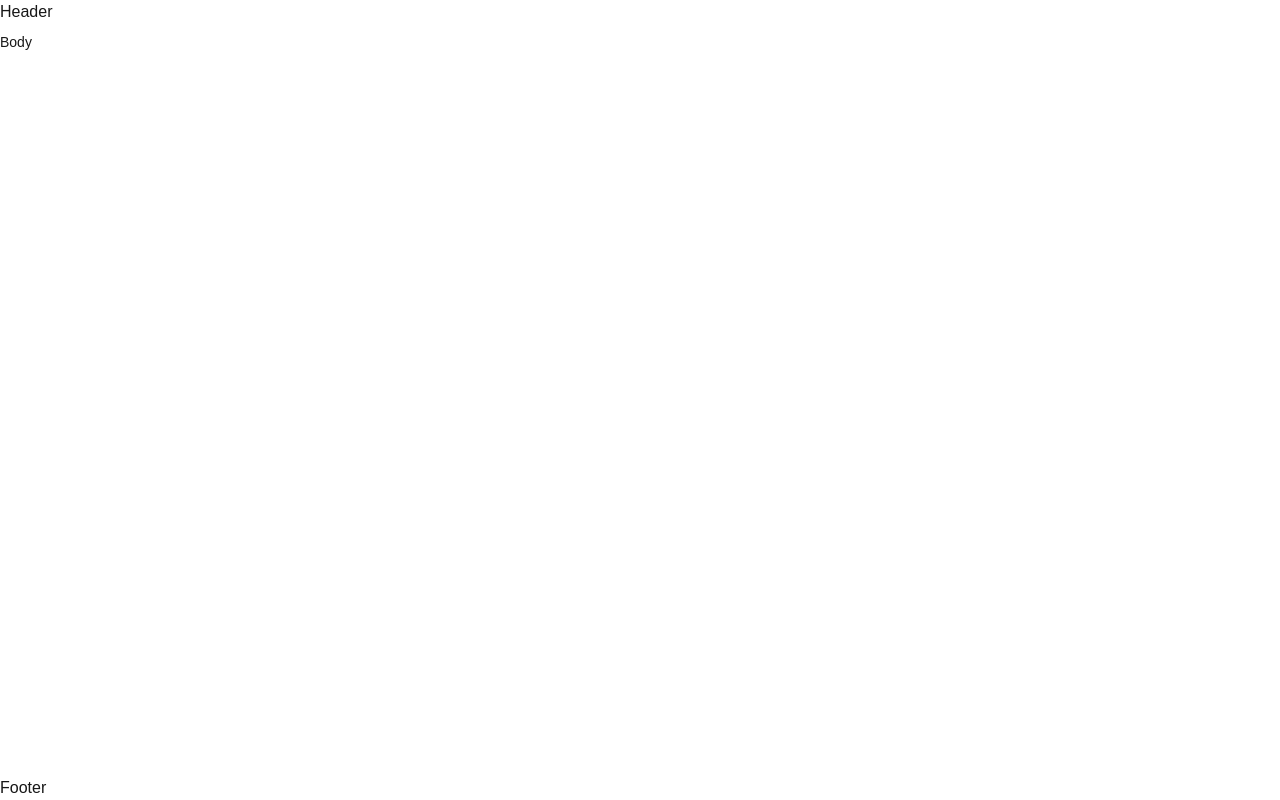
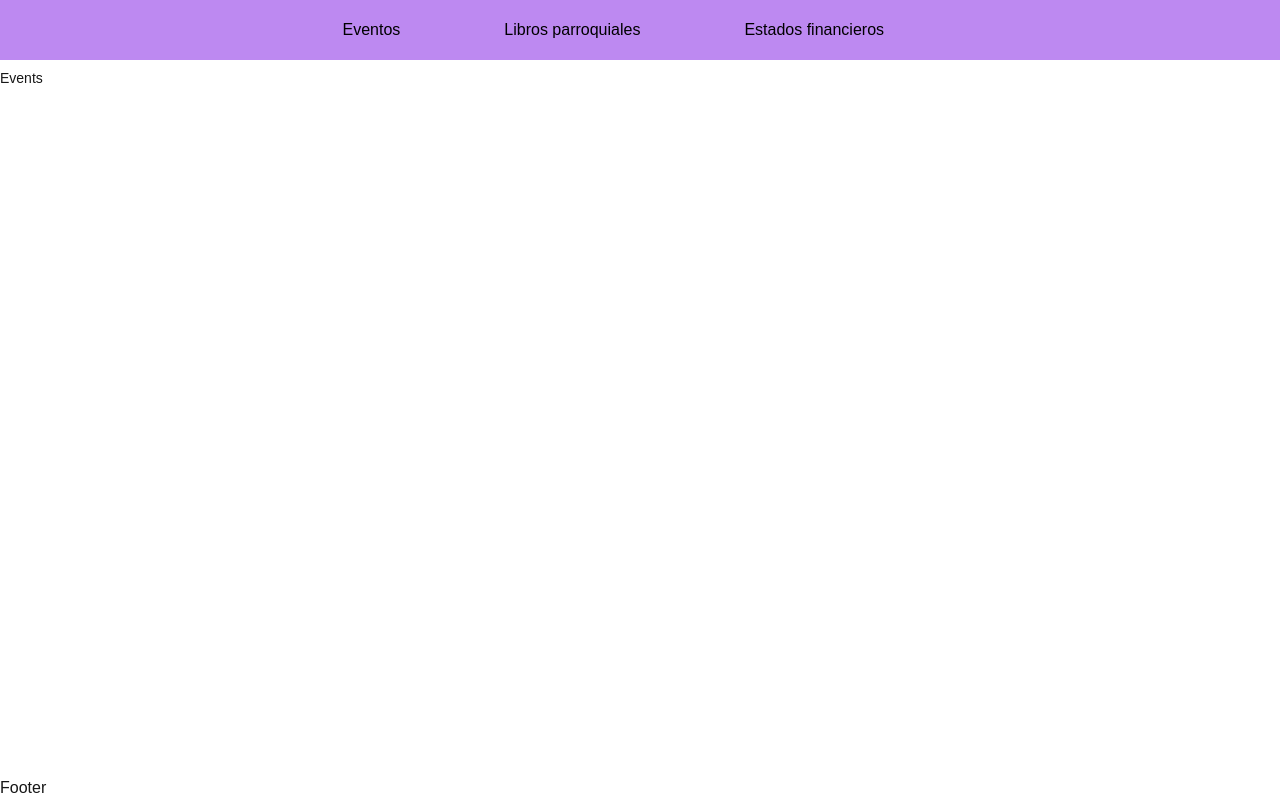
Before and after one commit to montanoo/frontend-church, a Next.js app: page / in a window 1280 px wide. Built offline with nearby package versions, Linux system fonts and the light colour scheme.

Commit message:
!Feat: Added code and folders for header main navigation bar

```diff
--- /dev/null
+++ b/src/app/books/page.tsx
@@ -0,0 +1,7 @@
+import React from 'react'
+
+export default function books() {
+  return (
+    <div className="breadcrumbs text-sm">books</div>
+  )
+}
--- /dev/null
+++ b/src/app/finances/page.tsx
@@ -0,0 +1,7 @@
+import React from 'react'
+
+export default function finances() {
+  return (
+    <div className="breadcrumbs text-sm">finances</div>
+  )
+}
--- a/src/app/page.tsx
+++ b/src/app/page.tsx
@@ -1,5 +1,5 @@
 import React from "react";
 
 export default function Home() {
-  return <div className="breadcrumbs text-sm">Body</div>;
+  return <div className="breadcrumbs text-sm">Events</div>;
 }
--- /dev/null
+++ b/src/components/HeaderLink/HeaderLink.tsx
@@ -0,0 +1,21 @@
+import Link from "next/link";
+import React from "react";
+
+interface HeaderLinkProps {
+    route: {
+        name: string;
+        href: string;
+    };
+}
+
+export default function HeaderLink({ route }: HeaderLinkProps) {
+    return (
+        <Link
+            key={route.name}
+            href={route.href}
+            className="h-7 text-black hover:border-b hover:border-black transition-all duration-500 rounded-md px-6 py-0.5"
+        >
+            {route.name}
+        </Link>
+    );
+}
--- a/src/components/header/Header.tsx
+++ b/src/components/header/Header.tsx
@@ -1,5 +1,28 @@
-import React from "react";
+import HeaderLink from "../HeaderLink/HeaderLink";
+
+export interface Route {
+  name: string;
+  href: string;
+}
+
+export const routes: Route[] = [
+  { name: "Eventos", href: "/" },
+  { name: "Libros parroquiales", href: "/books" },
+  { name: "Estados financieros", href: "/finances" },
+];
 
 export default function Header() {
-  return <div className="max-w-[1300px] mx-auto w-full">Header</div>;
+  return (
+    <header className="w-full overflow-hidden bg-[#BD89F1]" >
+      <div className="max-w-[675px] mx-auto p-4" >
+        <nav className="hidden md:flex justify-between">
+          <div className="flex space-x-14">
+            {routes.map((route, idx) => (
+              <HeaderLink route={route} key={idx} />
+            ))}
+          </div>
+        </nav>
+      </div>
+    </header>
+  );
 }
```
